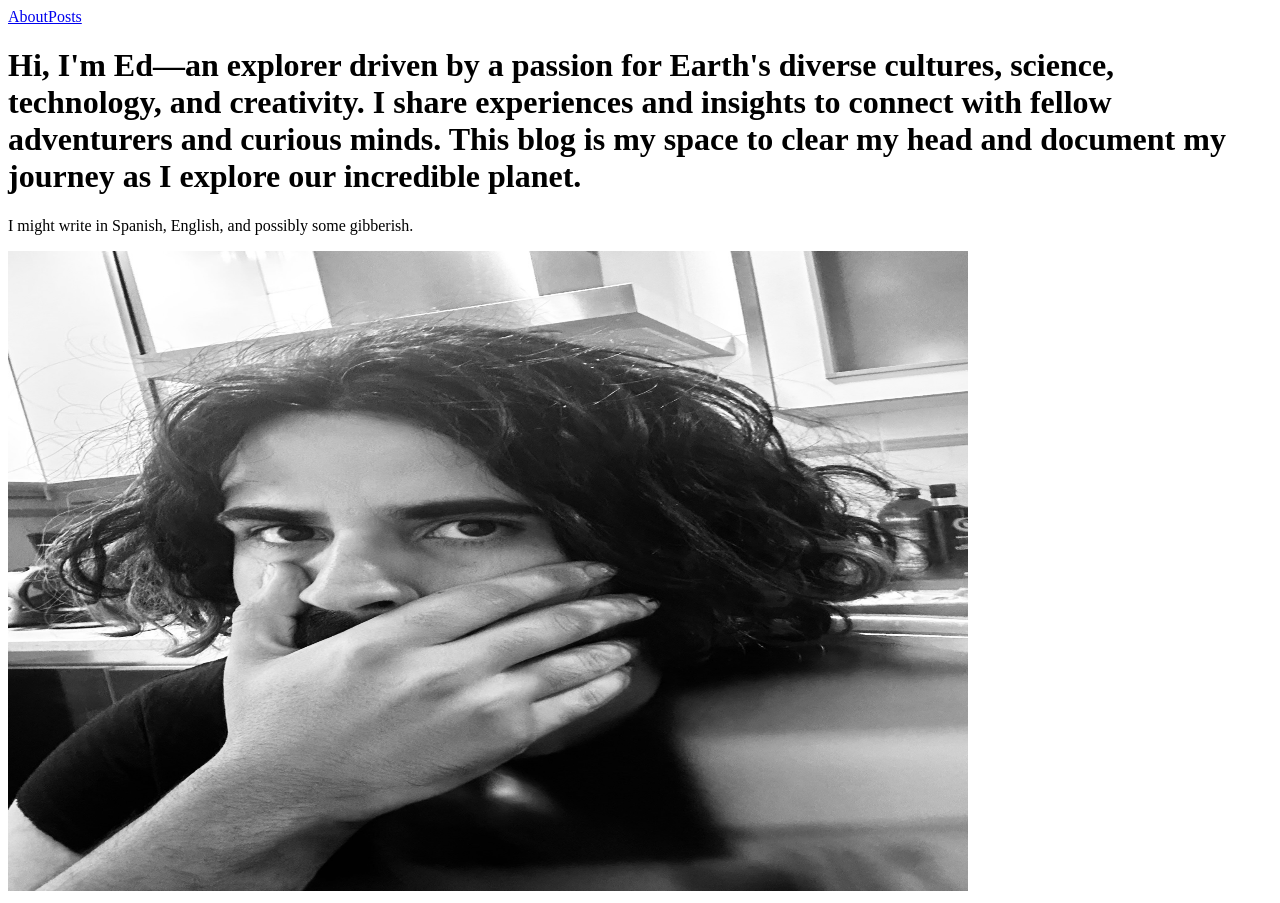
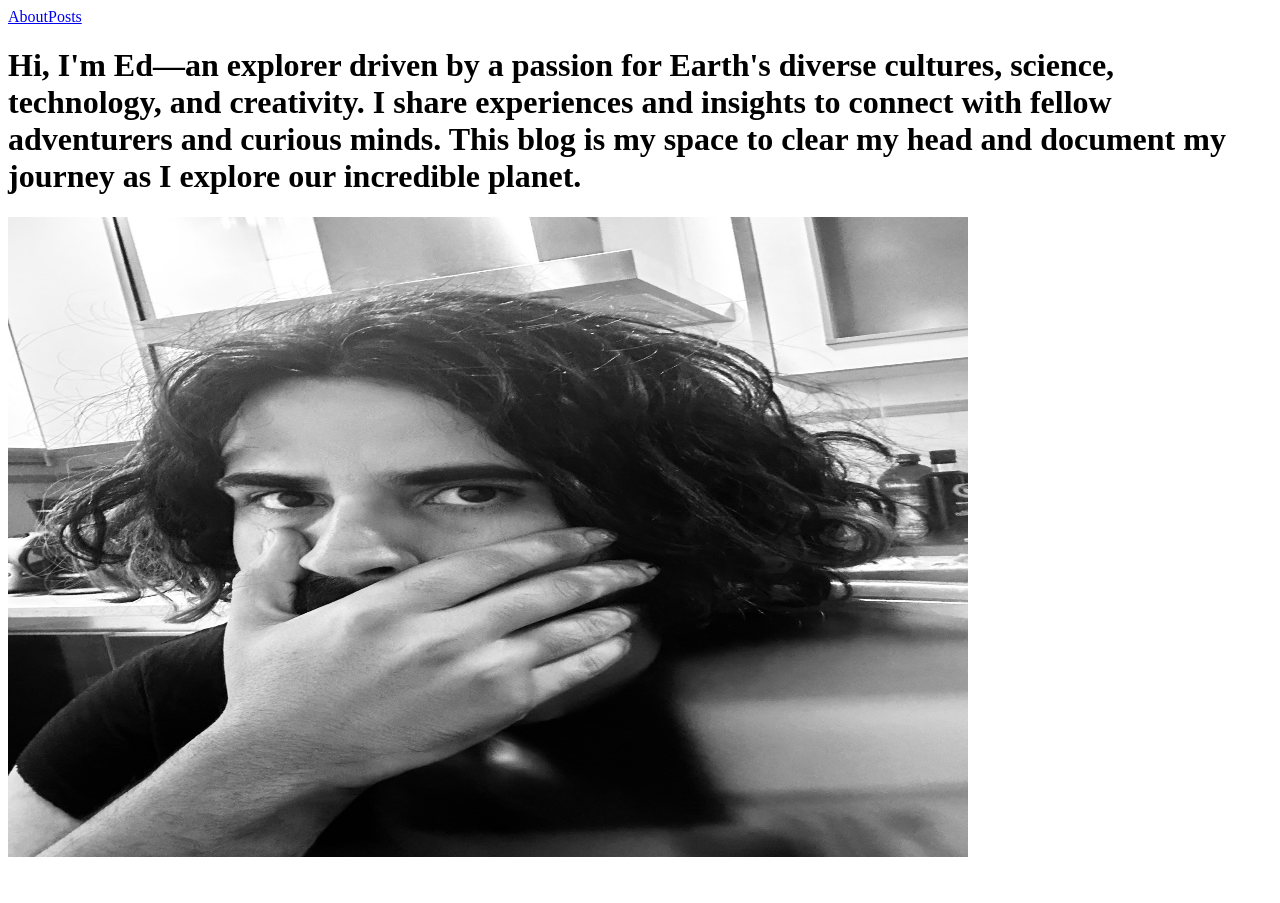
Before and after one commit to orbitcntrl/blog2, a Next.js app: page / in a window 1280 px wide. After the commit the page ends 869 px from the top, so only its background shows below. Built offline with nearby package versions, Linux system fonts and the light colour scheme; no server answers.

Commit message:
Update index.tsx

```diff
--- a/pages/index.tsx
+++ b/pages/index.tsx
@@ -16,7 +16,7 @@ function HomePage() {
           <p></p>
 
 
-          <p>I might write in Spanish, English, and possibly some gibberish.
+          <p>
           </p>
         </div>
       </Container>
```
